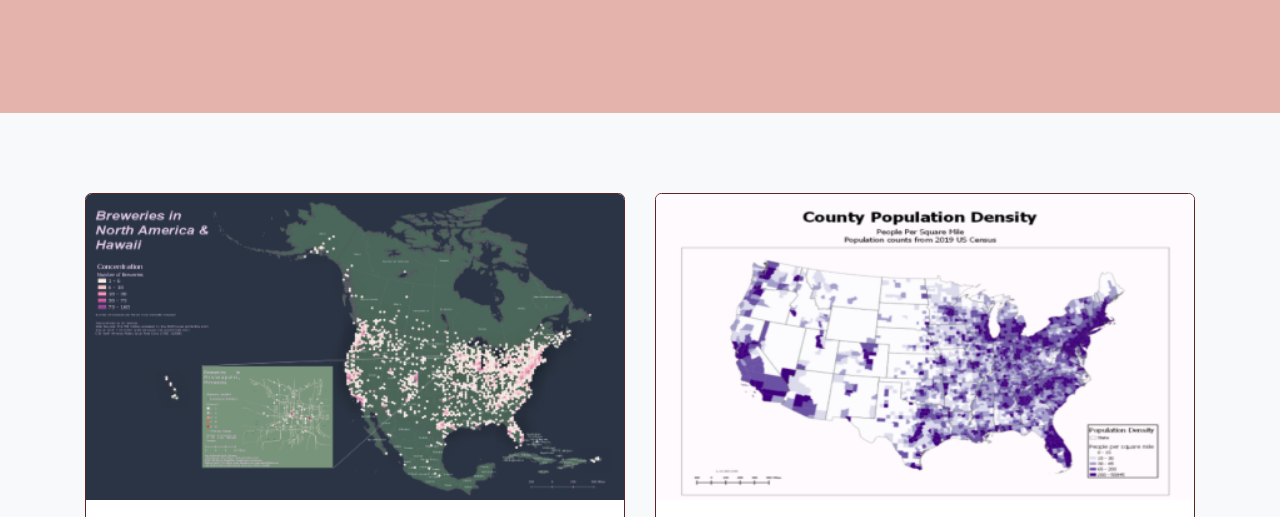
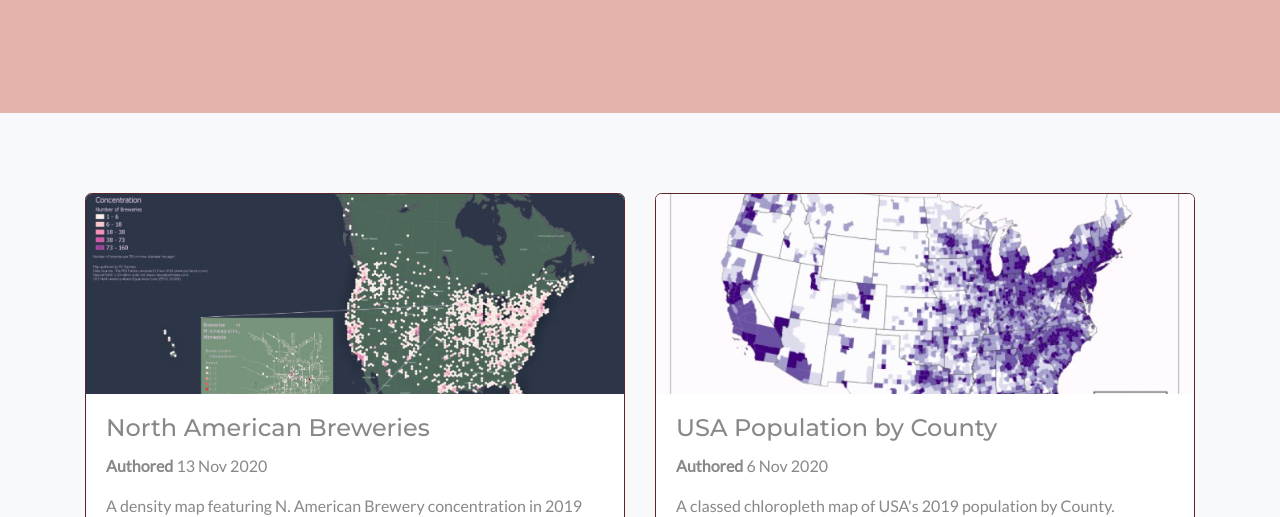
Before and after one commit to RCRamsey/rcramsey.github.io, a plain HTML site: page index.html in a window 1280 px wide. Shown: the part 279-796 px from the top of the page. Drawn offline with Linux system fonts and the light colour scheme.

Commit message:
example object-fit property

```diff
--- a/css/styles.css
+++ b/css/styles.css
@@ -52,3 +52,8 @@ border-left-color: #5d2626;
 section {
   padding: 80px 0;
 }
+
+.card-img-top {
+  object-fit: cover;
+  height: 25vh;
+}
--- a/index.html
+++ b/index.html
@@ -69,7 +69,7 @@
         <div class="col-lg-6 col-sm-6 portfolio-item">
           <div class="card h-100">
             <a target="_blank" href="maps/namerica_breweries_2400px.png"><img class="card-img-top"
-                src="images/namerica_breweries430x.png" alt="2019 North America Concentration of Breweries Map"></a>
+                src="images/na-brew.jpg" alt="2019 North America Concentration of Breweries Map"></a>
             <div class="card-body">
               <h4 class="card-title">
                 North American Breweries
@@ -87,7 +87,7 @@
         <div class="col-lg-6 col-sm-6 portfolio-item">
           <div class="card h-100">
             <a target="_blank" href="maps/2019countypopulationdensityusa1200.png"><img class="card-img-top"
-                src="images/county_pop.png" alt="US County Population Map 2019"></a>
+                src="images/na-density.jpg" alt="US County Population Map 2019"></a>
             <div class="card-body">
               <h4 class="card-title">
                 USA Population by County
```
Also changed, not shown: images/na-brew.jpg (added), images/na-density.jpg (added).
